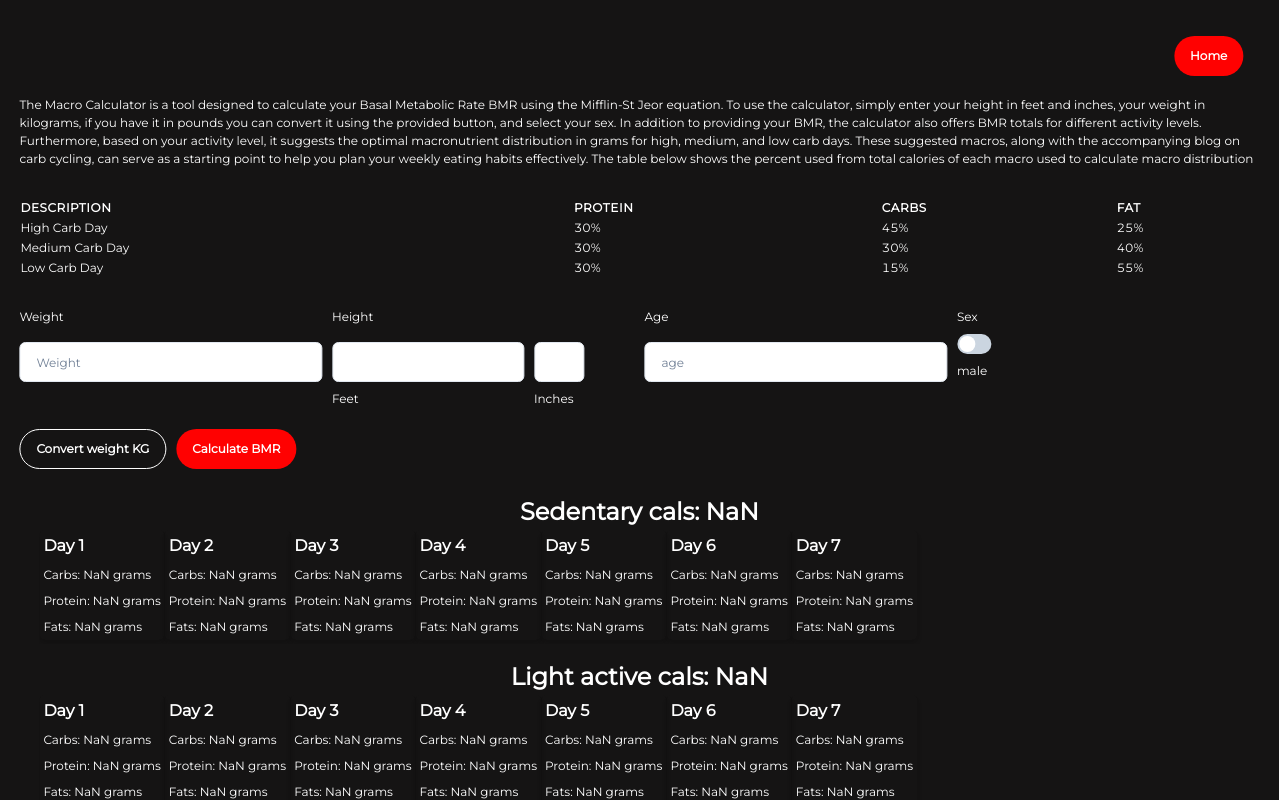
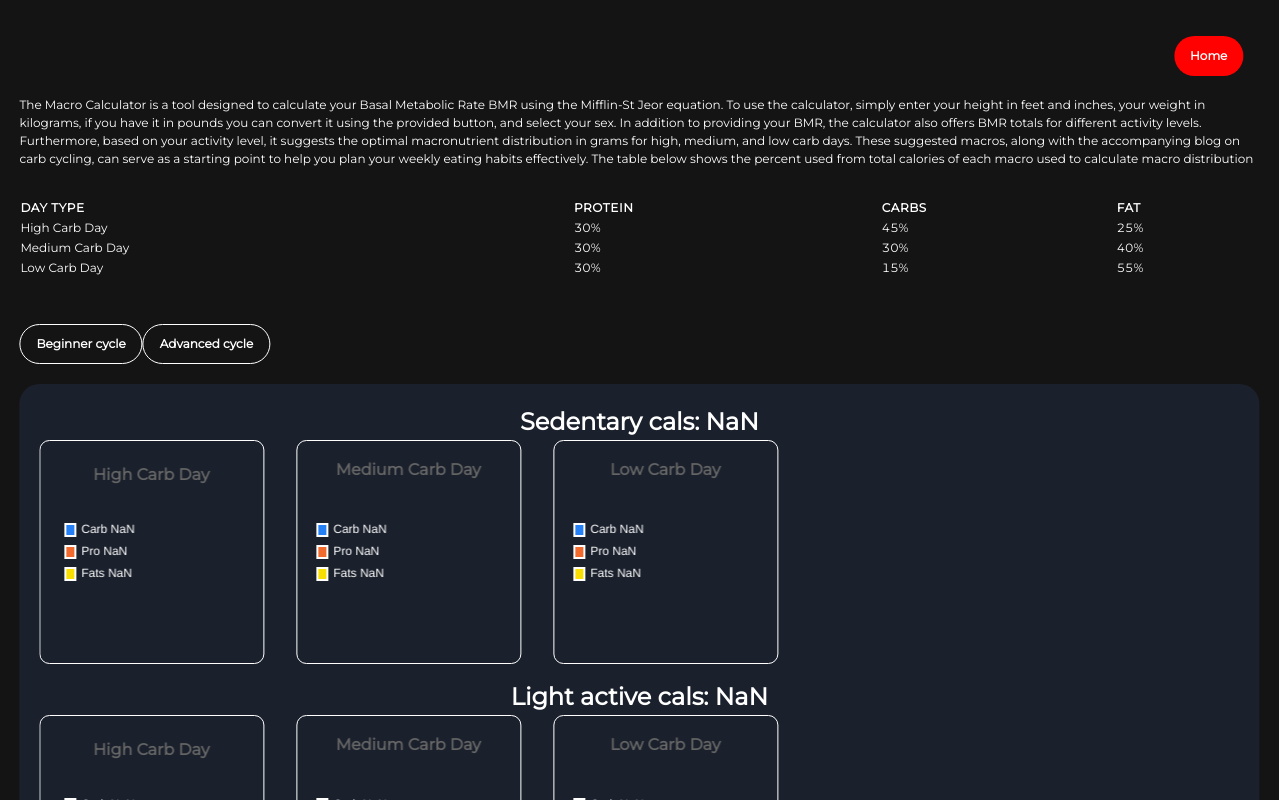
Before and after one commit to JasonO380/bf_app_frontend, a React (Create React App) app: page /macrocalculator in a window 1280 px wide. Both pictures are taken after typing "Sample", "Sample", "Sample", "Sample" into the empty fields and a click on the button "Calculate BMR". Shown: the top 800 px of the page. Built offline with nearby package versions, Linux system fonts and the light colour scheme.

Commit message:
Macro calculator added advanced and beginner 7 day carb cycles

```diff
--- a/src/athletes/calculate-bmr.js
+++ b/src/athletes/calculate-bmr.js
@@ -2,9 +2,9 @@ const calculateBMR = (weight, height, age, gender) => {
     let bmr;
 
     if (gender === "male") {
-        bmr = 10 * weight + 6.25 * height * 2.54 - 5 * age + 5;
+        bmr = 10 * (weight / 2.20462) + 6.25 * height * 2.54 - 5 * age + 5;
     } else if (gender === "female") {
-        bmr = 10 * weight + 6.25 * height * 2.54 - 5 * age - 161;
+        bmr = 10 * (weight / 2.20462) + 6.25 * height * 2.54 - 5 * age - 161;
     } else {
         return "Can not perform calculation";
     }
--- a/src/macros/MacroOutlineDonutChart.js
+++ b/src/macros/MacroOutlineDonutChart.js
@@ -1,11 +1,22 @@
 import React from "react";
 import DonutChart from "../shared/donut-chart";
+import { motion } from "framer-motion";
 import { Box, Flex, Text } from "@chakra-ui/react";
 
 const MacroOutlineDonutChart = ({ macroDistribution, label }) => {
     console.log(macroDistribution);
     const macros = macroDistribution;
     console.log(macros);
+    const MotionBox = motion(Box);
+    const boxVariants = {
+        hidden: { scaleY: 0 },
+        show: {
+            scaleY: 1,
+            transition: {
+                duration: 0.5
+            }
+        }
+    };
     const prepareChartData = (macros, label) => {
         const { carbohydrates, protein, fats } = macros;
         console.log(macros);
--- a/src/macros/calorie-and-macros-outline.js
+++ b/src/macros/calorie-and-macros-outline.js
@@ -1,24 +1,59 @@
 import React from "react";
 import { Box, Text, } from "@chakra-ui/react";
+import { motion } from "framer-motion";
 import MacroOutlineDonutChart from "./MacroOutlineDonutChart";
 import CarbCyclingBeginner from "./carb-cycling-beginner";
 import calculateMacroDistribution from "./calculate-macro-distribution";
 
-const CalorieAndMacrosOutline = ({ calorieTotal }) => {
+const CalorieAndMacrosOutline = ({ calorieTotal, type }) => {
     const sedentaryCarbs = calculateMacroDistribution(calorieTotal.sedentary);
     const lightlyActiveCarbs = calculateMacroDistribution(calorieTotal.lightlyActive);
     const moderatelyActiveCarbs = calculateMacroDistribution(calorieTotal.moderatelyActive);
     const veryActiveCarbs = calculateMacroDistribution(calorieTotal.veryActive);
     const extraActiveCarbs = calculateMacroDistribution(calorieTotal.extraActive);
+    const MotionBox = motion(Box);
+    let CarbData;
+    console.log(type)
+    const boxVariants = {
+        hidden: { height: 0 },
+        show: {
+            height: 'auto',
+            transition: {
+                duration: 1.5
+            }
+        }
+    };
+
+    if(type === "bmr"){
+        console.log(type)
+        CarbData = MacroOutlineDonutChart
+    }
+    if(type === "beginner" || type === "advanced"){
+        console.log(type)
+        CarbData = CarbCyclingBeginner
+    }
 
     return (
-        <Box bg="offWhite" p={5} width="100%" margin="0 auto">
+        <MotionBox
+        // bg="offWhite"
+        p={5}
+        width="100%"
+        margin="0 auto"
+        variants={boxVariants}
+        initial="hidden"
+        animate={calorieTotal ? "show" : "hidden"}
+        overflow="hidden"
+        rounded="md"
+        bg="gray.800"
+        // bg="linear-gradient(to bottom, #3D0149, #8B0000)"
+        borderRadius="20px"
+        >
         {sedentaryCarbs && (
             <>
             <Box margin="auto">
                 <Text textAlign="center" color="white" fontSize="x-large"><strong>Sedentary cals: {calorieTotal.sedentary}</strong></Text>
             </Box>
-                <CarbCyclingBeginner macroDistribution={sedentaryCarbs} />
+                <CarbData macroDistribution={sedentaryCarbs} cycleType={type} />
             </>
         )}
         {lightlyActiveCarbs && (
@@ -26,15 +61,15 @@ const CalorieAndMacrosOutline = ({ calorieTotal }) => {
             <Box margin="auto" mt="15px">
                 <Text textAlign="center" color="white" fontSize="x-large"><strong>Light active cals: {calorieTotal.lightlyActive}</strong></Text>
             </Box>
-                <CarbCyclingBeginner macroDistribution={lightlyActiveCarbs} />
+                <CarbData macroDistribution={lightlyActiveCarbs} cycleType={type} />
             </>
         )}
         {moderatelyActiveCarbs && (
             <>
             <Box margin="auto" mt="15px">
-                <Text textAlign="center" color="white" fontSize="x-large"><strong>Moderately active cals: {calorieTotal.moderatelyActive}</strong></Text>
+                <Text textAlign="center" color="white" fontSize="x-large"><strong>Medium active cals: {calorieTotal.moderatelyActive}</strong></Text>
             </Box>
-                <CarbCyclingBeginner macroDistribution={moderatelyActiveCarbs} />
+                <CarbData macroDistribution={moderatelyActiveCarbs} cycleType={type} />
             </>
         )}
         {veryActiveCarbs && (
@@ -42,7 +77,7 @@ const CalorieAndMacrosOutline = ({ calorieTotal }) => {
             <Box margin="auto" mt="15px">
                 <Text textAlign="center" color="white" fontSize="x-large"><strong>Very active cals: {calorieTotal.veryActive}</strong></Text>
             </Box>
-                <CarbCyclingBeginner macroDistribution={veryActiveCarbs} />
+                <CarbData macroDistribution={veryActiveCarbs} cycleType={type} />
             </>
         )}
         {extraActiveCarbs && (
@@ -50,10 +85,10 @@ const CalorieAndMacrosOutline = ({ calorieTotal }) => {
             <Box margin="auto" mt="15px">
                 <Text textAlign="center" color="white" fontSize="x-large"><strong>Intense active cals: {calorieTotal.extraActive}</strong></Text>
             </Box>
-                <CarbCyclingBeginner macroDistribution={extraActiveCarbs} />
+                <CarbData macroDistribution={extraActiveCarbs} cycleType={type} />
             </>
         )}
-        </Box>
+        </MotionBox>
     );
 };
 
--- a/src/macros/carb-cycling-beginner.js
+++ b/src/macros/carb-cycling-beginner.js
@@ -1,8 +1,10 @@
-import React from "react";
+import React, { useState } from "react";
 import { Box, Flex, Stack, Text } from "@chakra-ui/react";
 
-const CarbCyclingBeginner = ({ macroDistribution }) => {
-    const days = [
+const CarbCyclingBeginner = ({ macroDistribution, cycleType }) => {
+    console.log(macroDistribution)
+    let days;
+    const beginner = [
         "mediumCarb",
         "mediumCarb",
         "lowCarb",
@@ -12,10 +14,58 @@ const CarbCyclingBeginner = ({ macroDistribution }) => {
         "mediumCarb",
     ];
 
+    const advanced = [
+        "lowCarb",
+        "lowCarb",
+        "lowCarb",
+        "lowCarb",
+        "lowCarb",
+        "highCarb",
+        "mediumCarb"
+    ];
+    if (cycleType === "beginner"){
+        console.log(cycleType)
+        days = beginner;
+        // setDays(beginner)
+    };
+
+    if(cycleType === "advanced"){
+        console.log(cycleType)
+        days = advanced;
+        // setDays(advanced);
+    }
+    // const days = [
+    //     "mediumCarb",
+    //     "mediumCarb",
+    //     "lowCarb",
+    //     "lowCarb",
+    //     "highCarb",
+    //     "lowCarb",
+    //     "mediumCarb",
+    // ];
+
     return (
-        <Flex overflowX="auto" whiteSpace="nowrap" direction="row">
+        <Flex
+        overflowX="auto"
+        whiteSpace="nowrap"
+        direction="row"
+        mt={3}
+        rounded="md"
+        bg="black"
+        // bg="linear-gradient(to bottom, #3D0149, #00BCD4)"
+        borderRadius="20px"
+        >
             {days.map((day, index) => (
-                <Stack key={index} p={1} mb={1} boxShadow="md" rounded="md">
+                <>
+                <Stack
+                key={index}
+                p={6} mb={1}
+                mr={3}
+                // boxShadow="md"
+                // rounded="md"
+                // bg="linear-gradient(to bottom, #3D0149, #00BCD4)"
+                // borderRadius="20px"
+                >
                     <Text color="white" fontWeight="bold">
                         Day {index + 1}
                     </Text>
@@ -30,6 +80,7 @@ const CarbCyclingBeginner = ({ macroDistribution }) => {
                         Fats: {macroDistribution[day].fats} grams
                     </Text>
                 </Stack>
+                </>
             ))}
         </Flex>
     );
--- a/src/macros/macro-calculator-form.js
+++ b/src/macros/macro-calculator-form.js
@@ -10,10 +10,14 @@ import {
     FormLabel,
     Input,
 } from "@chakra-ui/react";
+import { motion } from "framer-motion";
 
-const MacroCalculatorForm = ({changeHandler, inputState, calculateMacros, toggleSex, convertToKG, calculateHeight }) => {
+const MacroCalculatorForm = ({changeHandler, inputState, calculateMacros, toggleSex, convertToKG, carbCycleType }) => {
     return (
-        <form onSubmit={calculateMacros}>
+        <motion.form
+        initial={{ opacity: 1, y: 0 }}
+        exit={{ opacity: 0, y: -50 }}
+        onSubmit={calculateMacros}>
             <Flex gap="10px" margin="auto" width="100%" paddingBottom="5px">
                 <FormControl>
                     <Stack>
@@ -97,7 +101,7 @@ const MacroCalculatorForm = ({changeHandler, inputState, calculateMacros, toggle
                 </FormControl>
             </Flex>
             <Flex gap="10px" margin="auto" width="100%" paddingBottom="5px">
-                <Button
+                {/* <Button
                     mt={4}
                     name={inputState.weight}
                     border="1px solid white"
@@ -110,12 +114,42 @@ const MacroCalculatorForm = ({changeHandler, inputState, calculateMacros, toggle
                     fontSize="xs"
                 >
                     Convert weight KG
+                </Button> */}
+                {/* <Button
+                    mt={4}
+                    name="beginner"
+                    border="1px solid white"
+                    borderRadius="50px"
+                    width="fit-content"
+                    onClick={carbCycleType}
+                    type="button"
+                    bg="transparent"
+                    color="white"
+                    fontSize="xs"
+                >
+                    Beginner cycle
                 </Button>
                 <Button
                     mt={4}
+                    name="advanced"
+                    border="1px solid white"
                     borderRadius="50px"
                     width="fit-content"
-                    type="submit"
+                    onClick={carbCycleType}
+                    type="button"
+                    bg="transparent"
+                    color="white"
+                    fontSize="xs"
+                >
+                    Advanced cycle
+                </Button> */}
+                <Button
+                    mt={4}
+                    name="bmr"
+                    borderRadius="50px"
+                    width="fit-content"
+                    onClick={calculateMacros}
+                    // type="submit"
                     bg="red"
                     color="white"
                     fontSize="xs"
@@ -123,7 +157,7 @@ const MacroCalculatorForm = ({changeHandler, inputState, calculateMacros, toggle
                     Calculate BMR
                 </Button>
             </Flex>
-        </form>
+        </motion.form>
     );
 };
 
--- a/src/macros/macro-calculator.js
+++ b/src/macros/macro-calculator.js
@@ -13,6 +13,7 @@ import {
     Th,
     Td,
 } from "@chakra-ui/react";
+import { AnimatePresence } from "framer-motion";
 import CalorieAndMacrosOutline from "./calorie-and-macros-outline";
 import calculateActivityLevel from "../athletes/calculate-activity-level";
 import CarbCyclingBeginner from "./carb-cycling-beginner";
@@ -26,6 +27,7 @@ const MacroCalculator = () => {
     const isLoggedIn = auth.isLoggedIn;
     const [isLoading, setIsLoading] = useState(false);
     const [calorieTotal, setCalorieTotal] = useState();
+    const [cycleType, setCycleType] = useState();
     const inputReducer = (state, action) => {
         switch (action.type) {
             case "INPUT_CHANGE":
@@ -95,14 +97,22 @@ const MacroCalculator = () => {
     const calculateMacros = (event) => {
         setIsLoading(true);
         event.preventDefault();
+        console.log(event.target.name);
         const { weight, height, age, sex, activitylevel } = inputState;
         const bmr = calculateBMR(weight, height, age, sex, activitylevel);
         const tdee = calculateActivityLevel(bmr, activitylevel);
         setIsLoading(false);
         setCalorieTotal(tdee);
+        setCycleType(event.target.name);
         dispatch({
             type: "CLEAR_FORM",
         });
+    };
+
+    const carbCycleType = (event) => {
+        event.preventDefault();
+        console.log(event.target.name);
+        setCycleType(event.target.name);
     };
 
     const toggleSex = () => {
@@ -174,7 +184,7 @@ const MacroCalculator = () => {
                 <Table variant="unstyled" color="white" fontSize="xs" size="xs">
                     <Thead>
                         <Tr>
-                            <Th>Description</Th>
+                            <Th>Day Type</Th>
                             <Th>Protein</Th>
                             <Th>Carbs</Th>
                             <Th>Fat</Th>
@@ -202,15 +212,55 @@ const MacroCalculator = () => {
                     </Tbody>
                 </Table>
             </Box>
+            <AnimatePresence>
+                {!calorieTotal && (
                     <MacroCalculatorForm
                         changeHandler={changeHandler}
                         inputState={inputState}
                         calculateMacros={calculateMacros}
                         toggleSex={toggleSex}
                         convertToKG={convertKG}
+                        // carbCycleType={carbCycleType}
                     />
+                )}
+            </AnimatePresence>
             {calorieTotal && (
-                <CalorieAndMacrosOutline calorieTotal={calorieTotal} />
+                <>
+                    <Flex marginBottom="20px">
+                        <Button
+                            mt={4}
+                            name="beginner"
+                            border="1px solid white"
+                            borderRadius="50px"
+                            width="fit-content"
+                            onClick={carbCycleType}
+                            type="button"
+                            bg="transparent"
+                            color="white"
+                            fontSize="xs"
+                        >
+                            Beginner cycle
+                        </Button>
+                        <Button
+                            mt={4}
+                            name="advanced"
+                            border="1px solid white"
+                            borderRadius="50px"
+                            width="fit-content"
+                            onClick={carbCycleType}
+                            type="button"
+                            bg="transparent"
+                            color="white"
+                            fontSize="xs"
+                        >
+                            Advanced cycle
+                        </Button>
+                    </Flex>
+                    <CalorieAndMacrosOutline
+                        calorieTotal={calorieTotal}
+                        type={cycleType}
+                    />
+                </>
             )}
         </Box>
     );
```
Lines whose indentation alone changed are shown as unchanged.
